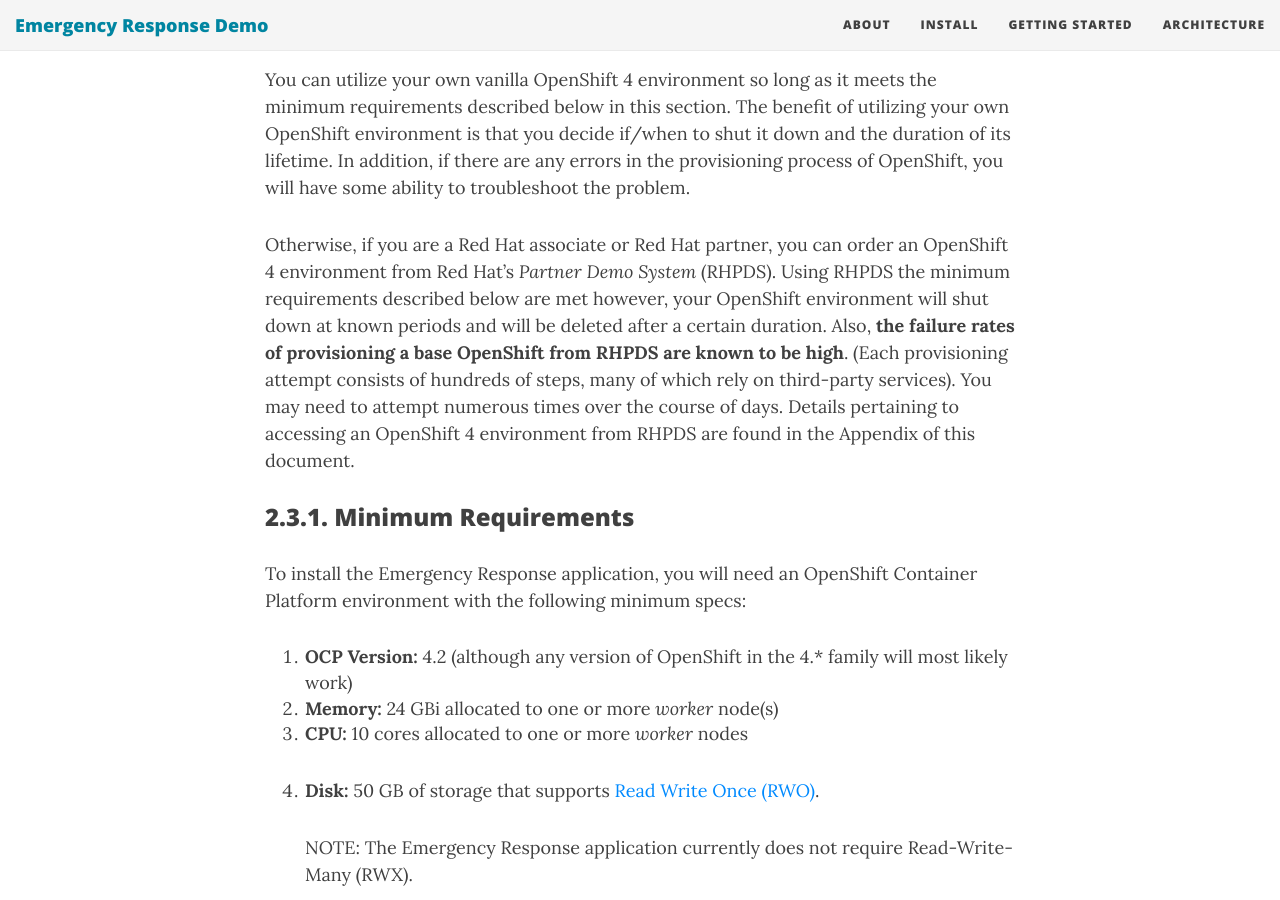
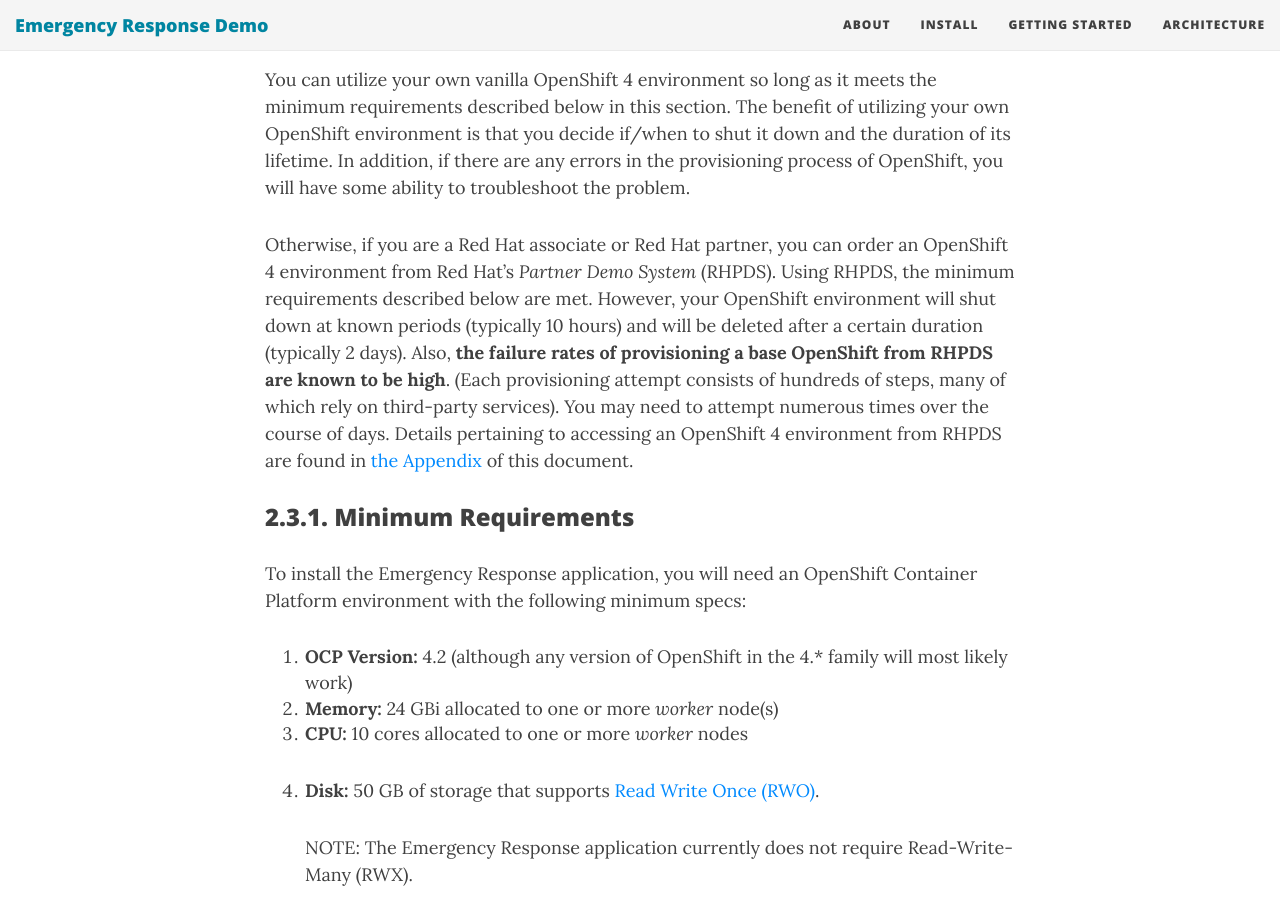
Before and after one commit to Emergency-Response-Demo/erdemo.io, a Jekyll site: the page built from install.md, in a window 1280 px wide and 900 px high, scrolled down 2563 px. Built offline with Jekyll 4.4.1, drawn with Linux system fonts in a browser that asks for light colours; nearby versions of some CDN libraries; our own code applies the rules of GitHub Pages for plain Markdown files.

Commit message:
Install.md:  Adding markdown links that reference various anchor tags in doc

````diff
--- a/install.md
+++ b/install.md
@@ -60,7 +60,7 @@
 You can utilize your own vanilla OpenShift 4 environment so long as it meets the minimum requirements described below in this section.
 The benefit of utilizing your own OpenShift environment is that you decide if/when to shut it down and the duration of its lifetime.  In addition, if there are any errors in the provisioning process of OpenShift, you will have some ability to troubleshoot the problem.
 
-Otherwise, if you are a Red Hat associate or Red Hat partner, you can order an OpenShift 4 environment from Red Hat's _Partner Demo System_ (RHPDS).  Using RHPDS the minimum requirements described below are met however, your OpenShift environment will shut down at known periods and will be deleted after a certain duration.  Also, **the failure rates of provisioning a base OpenShift from RHPDS are known to be high**.  (Each provisioning attempt consists of hundreds of steps, many of which rely on third-party services). You may need to attempt numerous times over the course of days.  Details pertaining to accessing an OpenShift 4 environment from RHPDS are found in the Appendix of this document.
+Otherwise, if you are a Red Hat associate or Red Hat partner, you can order an OpenShift 4 environment from Red Hat's _Partner Demo System_ (RHPDS).  Using RHPDS, the minimum requirements described below are met.  However, your OpenShift environment will shut down at known periods (typically 10 hours) and will be deleted after a certain duration (typically 2 days).  Also, **the failure rates of provisioning a base OpenShift from RHPDS are known to be high**.  (Each provisioning attempt consists of hundreds of steps, many of which rely on third-party services). You may need to attempt numerous times over the course of days.  Details pertaining to accessing an OpenShift 4 environment from RHPDS are found in [the Appendix](##5.1.-OCP4-from-RHPDS) of this document.
 
 ### 2.3.1. Minimum Requirements
 To install the Emergency Response application, you will need an OpenShift Container Platform environment with the following minimum specs:
@@ -307,4 +307,4 @@
       ```
       oc get identity
       ```
-Now that your OpenShift 4 environment has been provisioned from RHPDS, please return to the section above entitled: _Installation Procedure_.
+Now that your OpenShift 4 environment has been provisioned from RHPDS, please return to the section above entitled: [Installation Procedure](#3.-Installation-Procedure).
````
